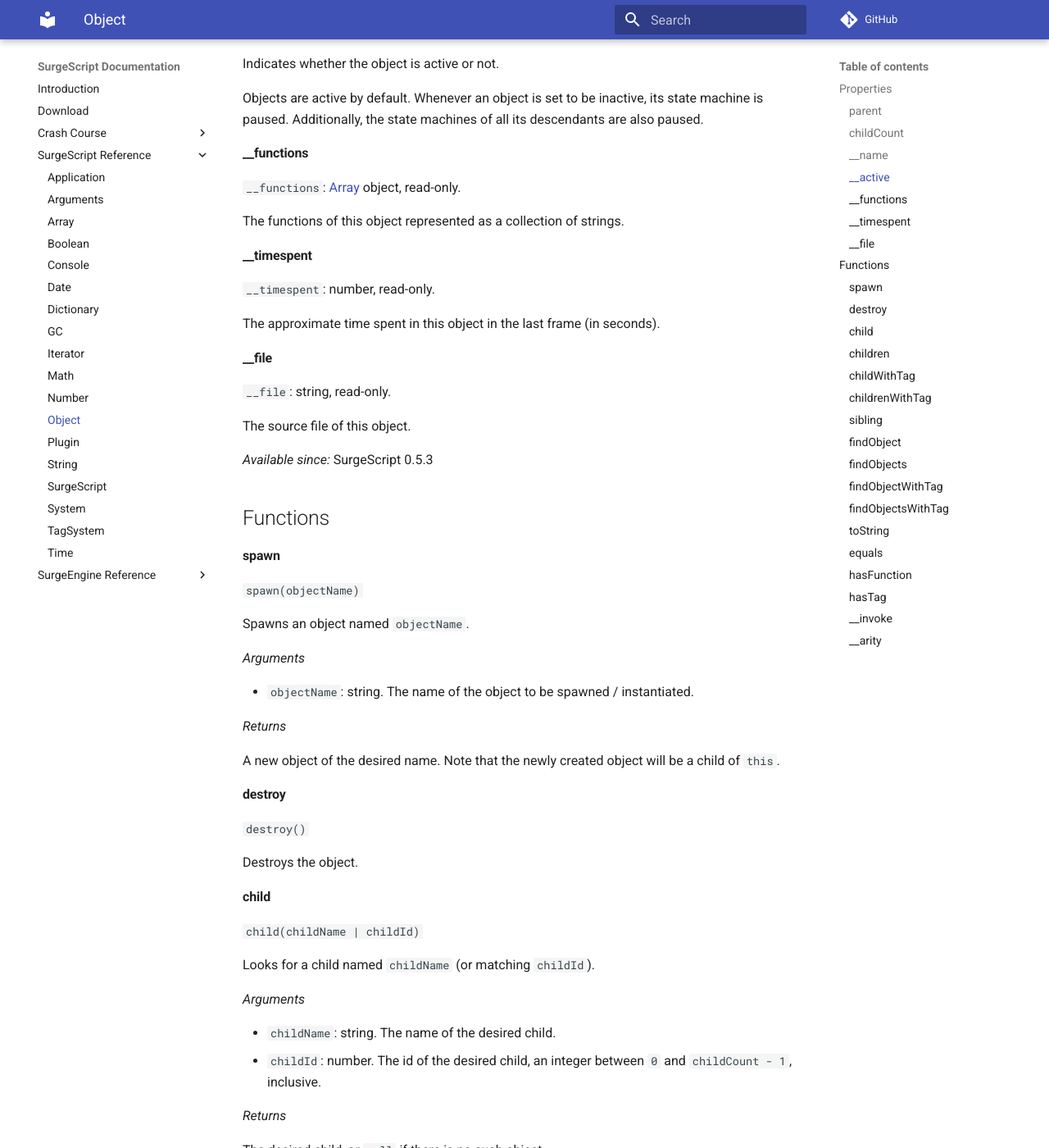
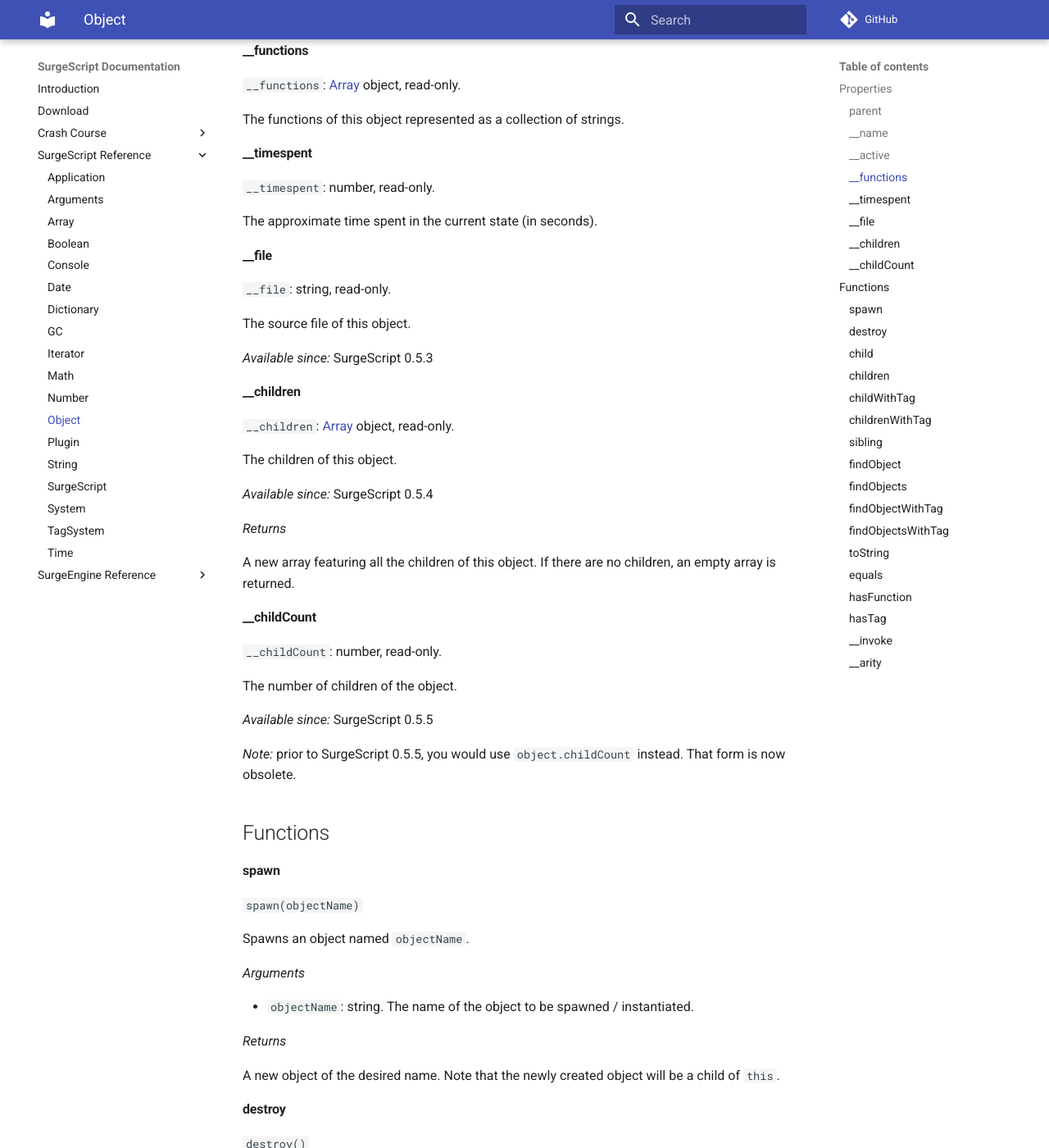
Before and after one commit to alemart/surgescript, an MkDocs documentation site: the page built from docs/reference/object.md, in a window 1280 px wide and 1400 px high, scrolled down 714 px. Shown: the whole window at 82% size. Built offline with MkDocs 1.6.1 and Material for MkDocs 9.7.7, drawn with Linux system fonts in a browser that asks for light colours; comment, search, counter and statistics services are not loaded; some of the changed text lies outside the part shown.

Commit message:
Renamed Object.childCount to Object.__childCount

```diff
--- a/docs/reference/object.md
+++ b/docs/reference/object.md
@@ -42,7 +36,7 @@
 
 `__timespent`: number, read-only.
 
-The approximate time spent in this object in the last frame (in seconds).
+The approximate time spent in the current state (in seconds).
 
 #### __file
 
@@ -51,6 +45,29 @@
 The source file of this object.
 
 *Available since:* SurgeScript 0.5.3
+
+#### __children
+
+`__children`: [Array](/reference/array) object, read-only.
+
+The children of this object.
+
+*Available since:* SurgeScript 0.5.4
+
+*Returns*
+
+A new array featuring all the children of this object. If there are no children, an empty array is returned.
+
+#### __childCount
+
+`__childCount`: number, read-only.
+
+The number of children of the object.
+
+*Available since:* SurgeScript 0.5.5
+
+*Note:* prior to SurgeScript 0.5.5, you would use `object.childCount` instead. That form is now obsolete.
+
 
 Functions
 ---------
```
Also changed, not shown: other parts of docs/reference/object.md (+0 -6 lines), docs/tutorials/object_tree.md (+2 -2 lines), 1 other file.
